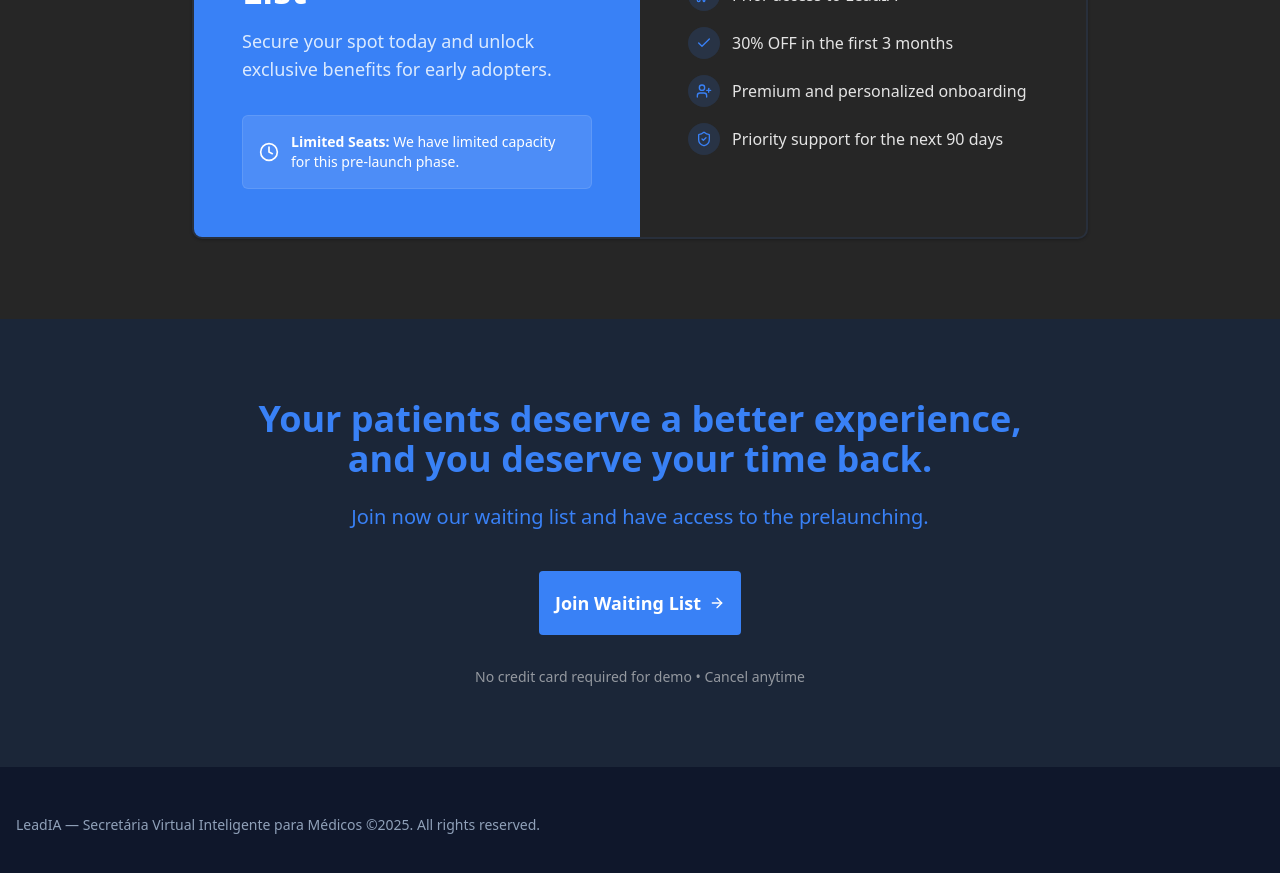
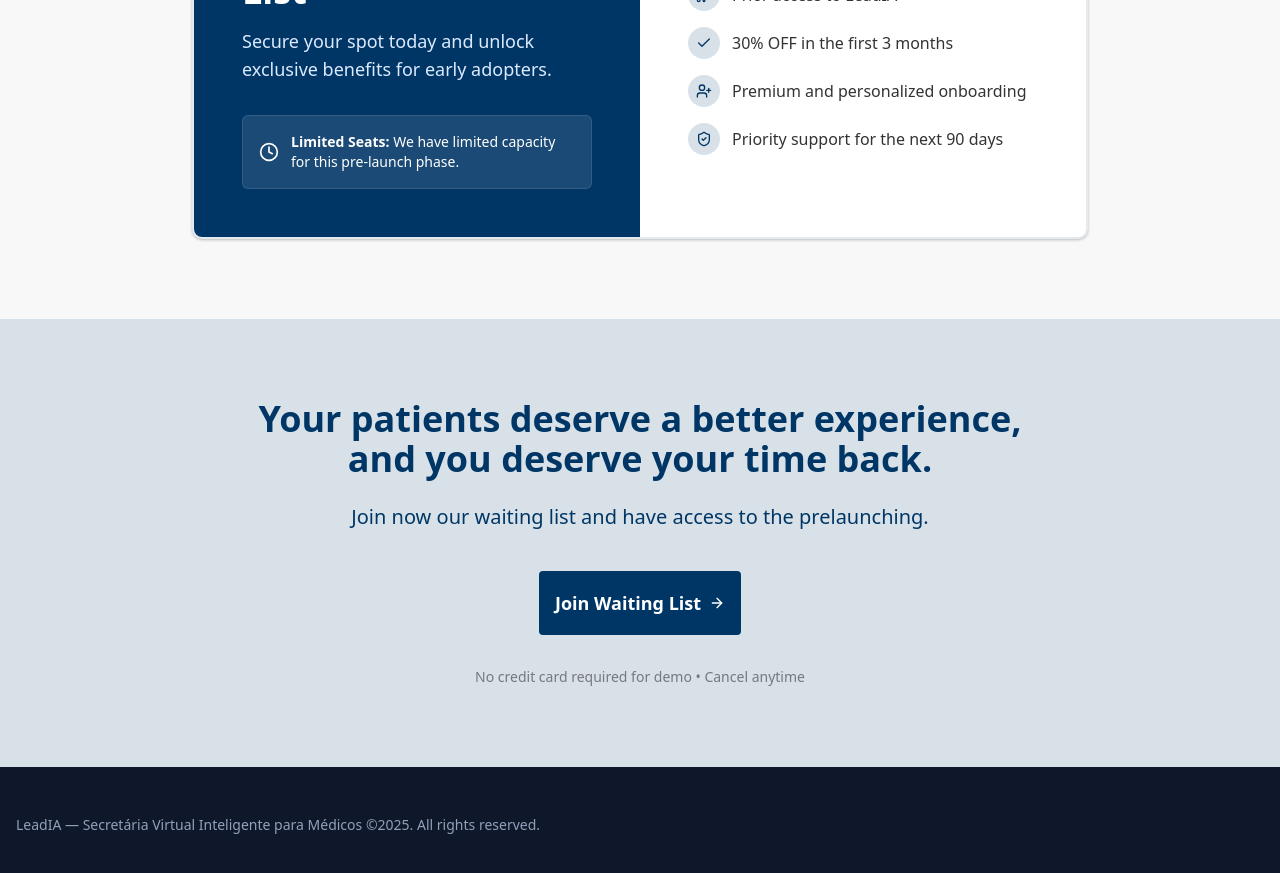
Before and after one commit to lead-ia/landing-page, a React (Vite) app: page / in a window 1280 px wide. Shown: the part 5220-6093 px from the top of the page. Built offline with nearby package versions, Linux system fonts and the light colour scheme.

Commit message:
start in light mode

```diff
--- a/src/components/theme-provider.tsx
+++ b/src/components/theme-provider.tsx
@@ -22,7 +22,7 @@ const ThemeProviderContext = createContext<ThemeProviderState>(initialState);
 
 export function ThemeProvider({
   children,
-  defaultTheme = "dark",
+  defaultTheme = "light",
   storageKey = "vite-ui-theme",
   ...props
 }: ThemeProviderProps) {
```
